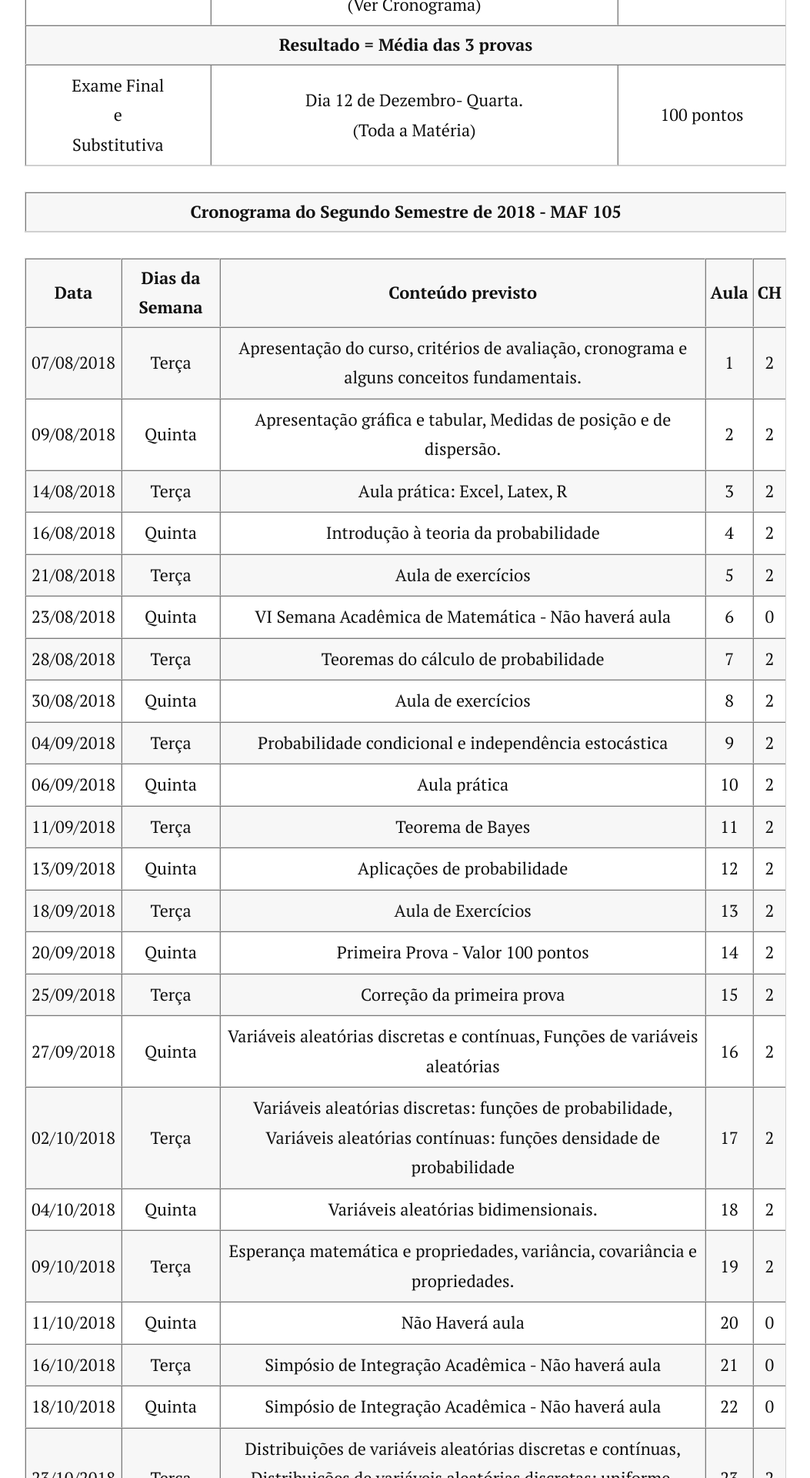
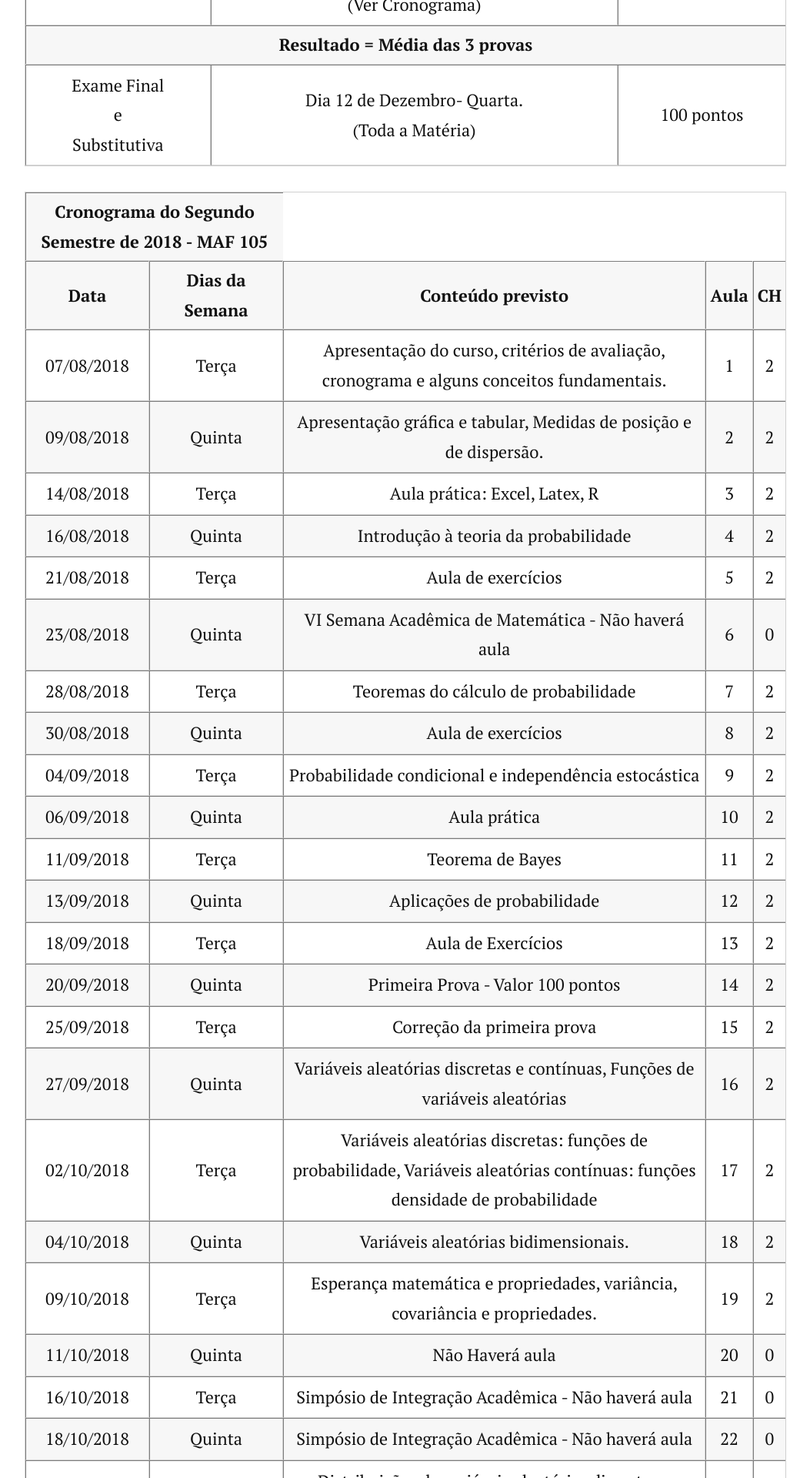
Before and after one commit to ufvest/ufvest.github.io, a Jekyll site: the page built from cronograma.md, in a window 1280 px wide. Shown: the part 615-2535 px from the top of the page at 77% size, without its empty margins (113-1166 px from the left). Built offline with Jekyll 4.4.1, drawn with Linux system fonts in a browser that asks for light colours; nearby versions of some CDN libraries.

Commit message:
Correção da página de cronograma

```diff
--- a/cronograma.md
+++ b/cronograma.md
@@ -55,9 +55,6 @@
 <tr>
     <th colspan="2" align="center">Cronograma do Segundo Semestre de 2018 - MAF 105</th>
 </tr>
-
-<DIV align="center"><CENTER>
-<TABLE border="1" cellpadding="5" cellspacing="0">
 
 <tr>
 <th valign="center" align="center">	Data	<BR></th>
@@ -322,8 +319,6 @@
 
 </TABLE>
 </CENTER></DIV>
-</TABLE>
-</CENTER></DIV>
 
 <p class="intro">Segundo Semestre de 2018.</p>
 
```
